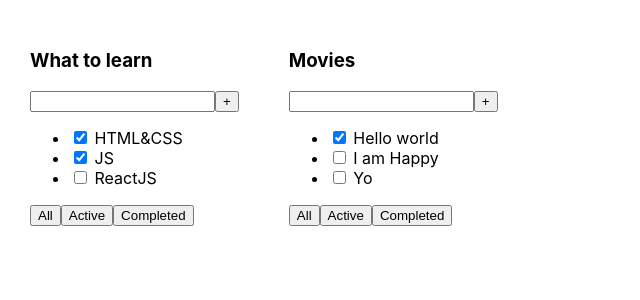
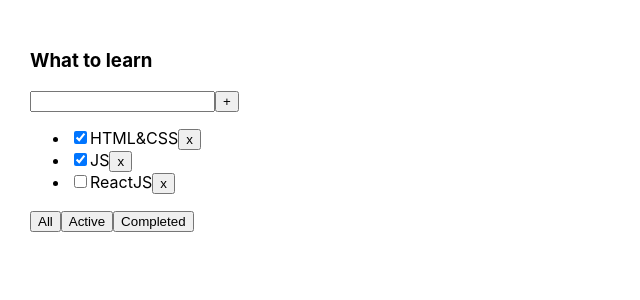
Before and after one commit to anton-latyshonok/todolist, a React (Create React App) app: page / in a window 1280 px wide. Shown: the top 300 px of the page, without its empty margins (0-640 px from the left). Built offline with nearby package versions, Linux system fonts and the light colour scheme.

Commit message:
add hooks: removeTask, changeFilter

```diff
--- a/src/App.tsx
+++ b/src/App.tsx
@@ -1,24 +1,44 @@
-import React from 'react';
+import React, {useState} from 'react';
 import './App.css';
-import {Todolist} from "./Todolist";
+import {TaskType, Todolist} from "./Todolist";
+
+export type FilterValuesType = "all" | "active" | "completed";
 
 function App() {
 
-    const tasks1 = [
+    let [filter, setFilter] = useState<FilterValuesType>("all");
+
+    let [tasks, setTasks] = useState<Array<TaskType>>([
         { id: 1, title: "HTML&CSS", isDone: true },
         { id: 2, title: "JS", isDone: true },
         { id: 3, title: "ReactJS", isDone: false }
-    ]
-    const tasks2 = [
-        { id: 1, title: "Hello world", isDone: true },
-        { id: 2, title: "I am Happy", isDone: false },
-        { id: 3, title: "Yo", isDone: false }
-    ]
+    ]);
+
+    let tasksForTodolist = tasks;
+
+    if (filter === "active") {
+        tasksForTodolist = tasks.filter(t => t.isDone === false);
+    }
+    if (filter === "completed") {
+        tasksForTodolist = tasks.filter(t => t.isDone === true);
+    }
+
+
+    function removeTask(id: number) {
+        let filteredTasks = tasks.filter(t => t.id !== id);
+        setTasks(filteredTasks);
+    }
+
+    function changeFilter(value: FilterValuesType) {
+        setFilter(value);
+    }
 
     return (
         <div className="App">
-            <Todolist title="What to learn" tasks={tasks1}/>
-            <Todolist title="Movies" tasks={tasks2}/>
+            <Todolist title="What to learn"
+                      tasks={tasksForTodolist}
+                      removeTask={removeTask}
+                      changeFilter={changeFilter}/>
 
         </div>
     );
--- a/src/Todolist.tsx
+++ b/src/Todolist.tsx
@@ -1,6 +1,7 @@
 import React from "react";
+import {FilterValuesType} from "./App";
 
-type TaskType = {
+export type TaskType = {
     id: number
     title: string
     isDone: boolean
@@ -9,6 +10,8 @@
 type PropsType ={
     title:string
     tasks: Array<TaskType>
+    removeTask: (taskId: number) => void
+    changeFilter: (value: FilterValuesType) => void
 }
 
 
@@ -21,14 +24,24 @@
                 <button>+</button>
             </div>
             <ul>
-                <li><input type="checkbox" checked={props.tasks[0].isDone}/> <span>{props.tasks[0].title}</span></li>
-                <li><input type="checkbox" checked={props.tasks[1].isDone}/> <span>{props.tasks[1].title}</span></li>
-                <li><input type="checkbox" checked={props.tasks[2].isDone}/> <span>{props.tasks[2].title}</span></li>
+                {
+                    props.tasks.map(t => <li key={t.id}>
+                        <input type="checkbox" checked={t.isDone}/>
+                        <span>{t.title}</span>
+                        <button onClick={ () => { props.removeTask(t.id) } }>x</button>
+                    </li>)
+                }
             </ul>
             <div>
-                <button>All</button>
-                <button>Active</button>
-                <button>Completed</button>
+                <button onClick={ () => { props.changeFilter("all") } }>
+                    All
+                </button>
+                <button onClick={ () => { props.changeFilter("active") } }>
+                    Active
+                </button>
+                <button onClick={ () => { props.changeFilter("completed") } }>
+                    Completed
+                </button>
             </div>
         </div>
     );
```
Also changed, not shown: 1 other file (tests, documents, lock files or other folders).
